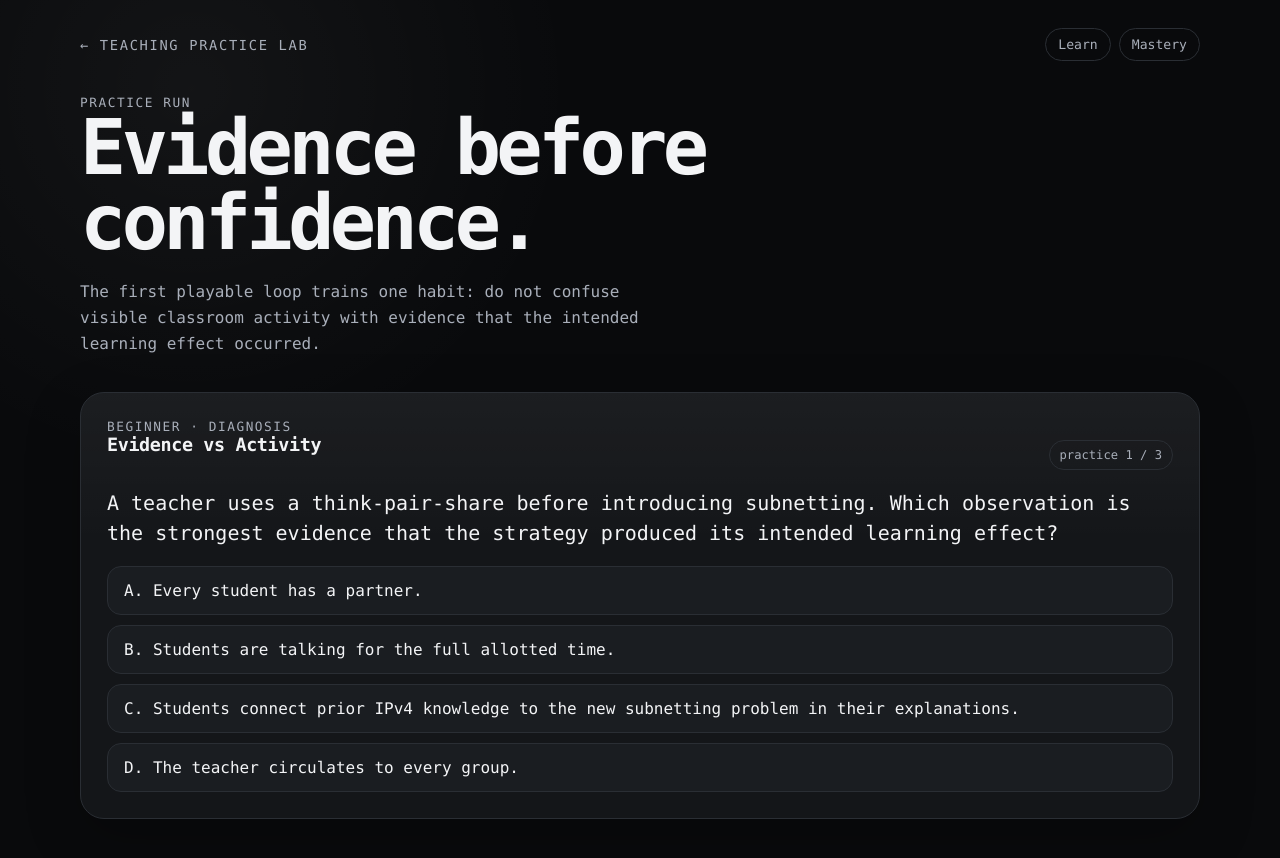
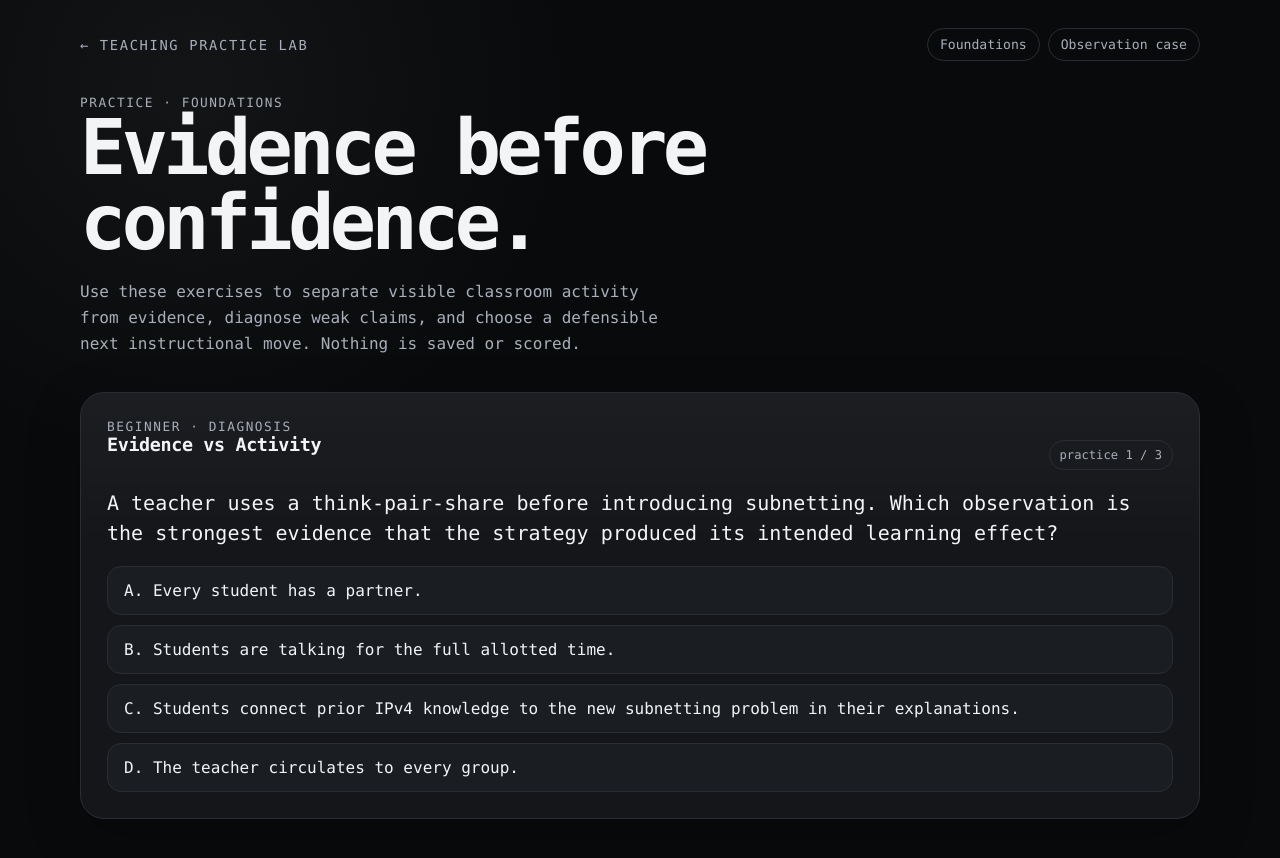
Before and after one commit to Gh0stlyKn1ght/Marzano-Learning-Map, a Next.js app: page /challenge in a window 1280 px wide. Shown: the top 858 px of the page. Built offline with nearby package versions, Linux system fonts and the light colour scheme.

Commit message:
fix: remove retired mastery navigation

```diff
--- a/app/challenge/page.tsx
+++ b/app/challenge/page.tsx
@@ -7,15 +7,15 @@ export default function ChallengePage() {
       <header className="topbar">
         <Link href="/" className="brand">← Teaching Practice Lab</Link>
         <nav className="nav">
-          <Link href="/learn/foundations">Learn</Link>
-          <Link href="/mastery">Mastery</Link>
+          <Link href="/learn/foundations">Foundations</Link>
+          <Link href="/learn/foundations/integrated-observation">Observation case</Link>
         </nav>
       </header>
       <section className="hero" style={{ gridTemplateColumns: "1fr" }}>
         <div>
-          <div className="eyebrow">Practice run</div>
+          <div className="eyebrow">Practice · Foundations</div>
           <h1>Evidence before confidence.</h1>
-          <p className="lead">The first playable loop trains one habit: do not confuse visible classroom activity with evidence that the intended learning effect occurred.</p>
+          <p className="lead">Use these exercises to separate visible classroom activity from evidence, diagnose weak claims, and choose a defensible next instructional move. Nothing is saved or scored.</p>
         </div>
       </section>
       <ChallengeRunner />
```
